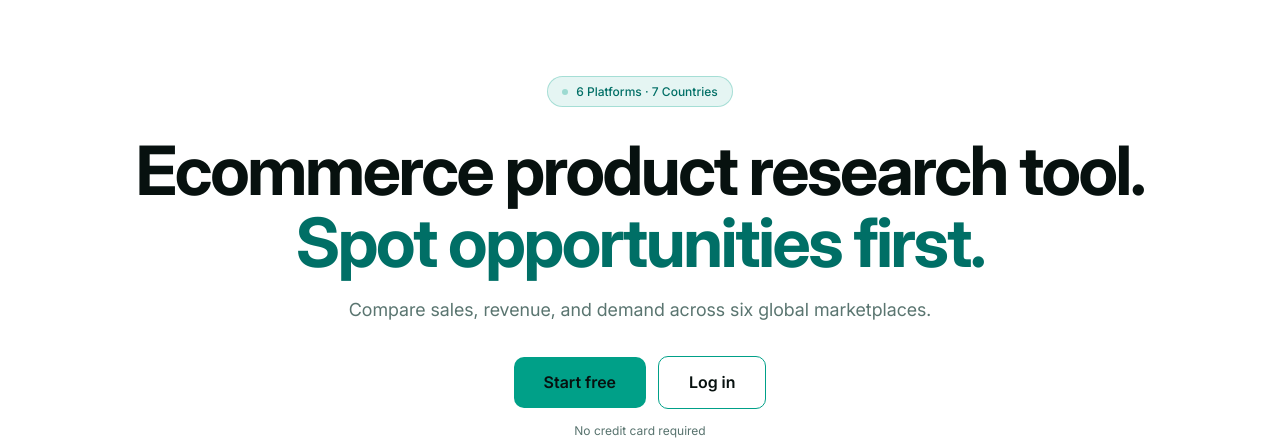
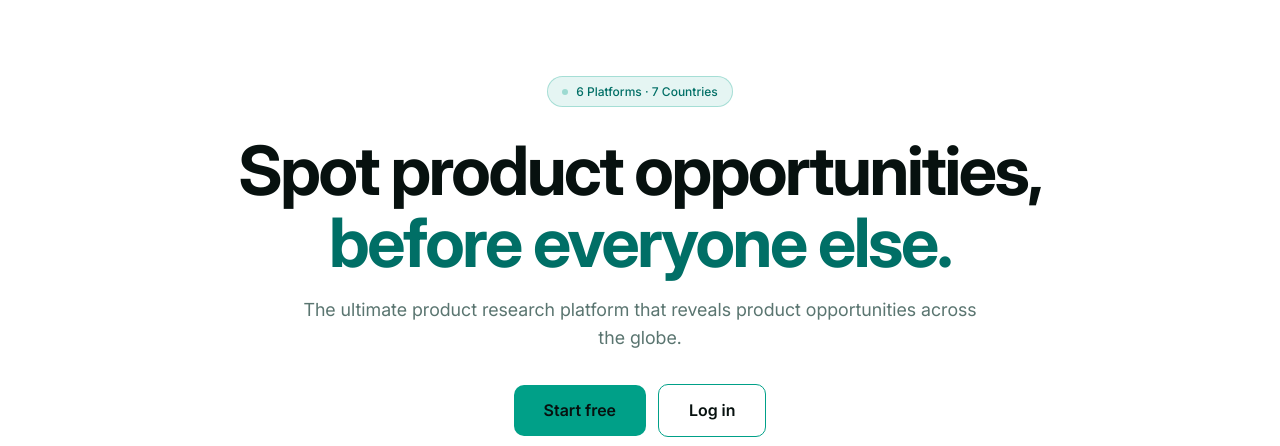
Before and after one commit to Hermesbk3/EB-landingpage-2026Aug, a website built with Vite: page index.html in a window 1280 px wide. Shown: the part 65-511 px from the top of the page. Built offline with nearby package versions, Linux system fonts and the light colour scheme; some packages are replaced by stand-ins of ours.

Commit message:
recover H1 and main description

```diff
--- a/index.html
+++ b/index.html
@@ -1686,12 +1686,11 @@
             <span class="dot"></span>6 Platforms · 7 Countries
           </div>
           <h1>
-            Ecommerce product research tool.<br /><em
-              >Spot opportunities first.</em
-            >
+            Spot product opportunities,<br /><em>before everyone else.</em>
           </h1>
           <p class="hero-sub">
-            Compare sales, revenue, and demand across six global marketplaces.
+            The ultimate product research platform that reveals product
+            opportunities across the globe.
           </p>
           <div class="hero-ctas">
             <a
```
